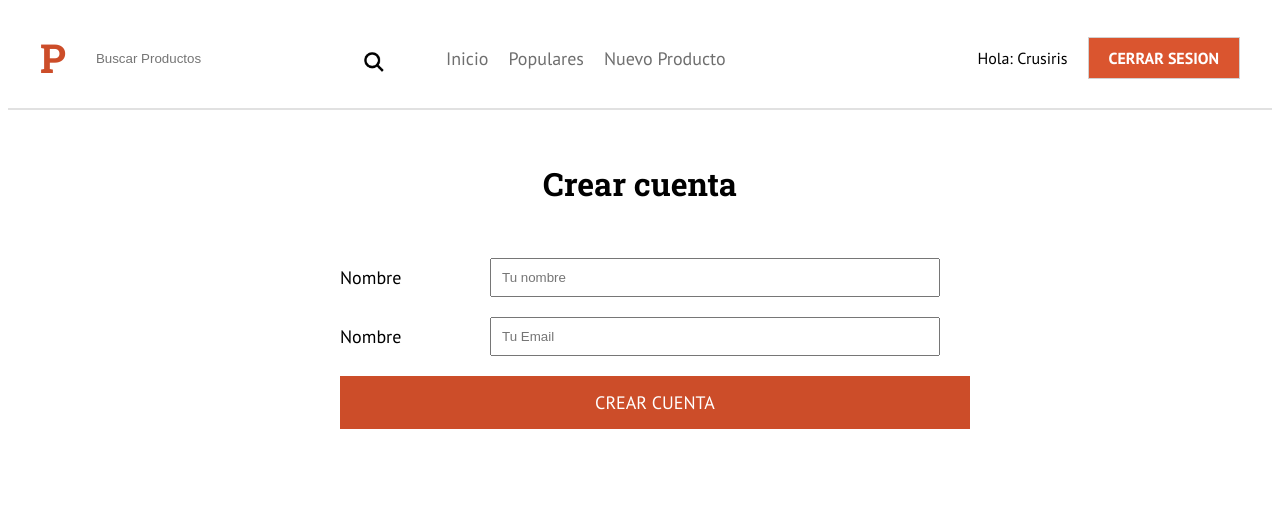
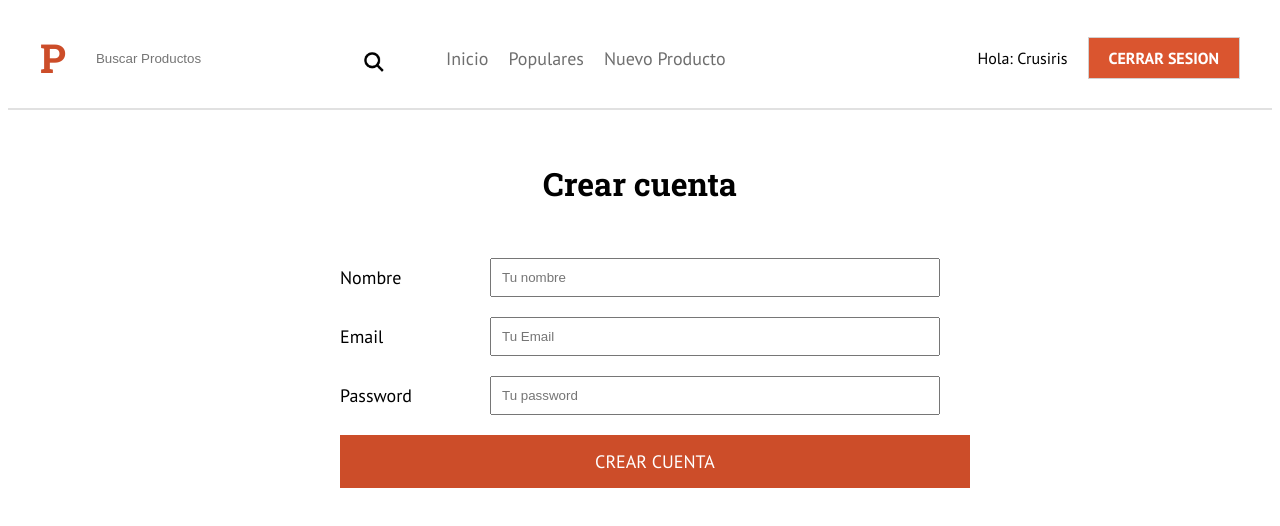
Before and after one commit to Crusiris/clonproducthunt, a Next.js app: page /crear-cuenta in a window 1280 px wide. Shown: the top 526 px of the page. Built offline with nearby package versions, Linux system fonts and the light colour scheme.

Commit message:
solucionando error en las validaciones y añadiendo configuracion de firebase

```diff
--- a/components/ui/Form.js
+++ b/components/ui/Form.js
@@ -44,3 +44,16 @@ export const Submit = styled.input`
         color:#000;
     }
 `;
+
+export const Error = styled.p`
+    background-color:red;
+    padding:1rem;
+    font-family:'PT Sans', sans-serif;
+    font-weigth:700;
+    font-size:1.4rem;
+    color:#FFF;
+    text-align:center;
+    text-transform:uppercase;
+    margin:2rem 0;
+
+`;
--- a/hooks/useValidation.js
+++ b/hooks/useValidation.js
@@ -1,46 +1,58 @@
 import React, { useState, useEffect } from 'react';
 
-const [state, setState] = useState([]);
+//Hooks Personalizado para manejar los formularios de la app
+const useValidation = (stateInitial, validate, fn) => {
 
-const useValidation = (stateInitial, validate, fn)=>{
-
-    const [value, setValue] = useState(stateInitial);
-    const [error, setError ] = useState({});
-    const [submitform, setSubmitform] = useState(false);
+    const [values, setValues] = useState(stateInitial);//State para manejar los valores del formulario.
+    const [error, setError ] = useState({});//State para manejar los errores del formulario.
+    const [submitform, setSubmitform] = useState(false); //State que maneja el valor del submit
 
     useEffect(()=> {
-
+        //Si submitform es true, entonces verificamos que no existan errores
         if(submitform){
             const notError = Object.keys(error).length === 0;
 
-            //Si no hay errores, llamamos a la función
+            //Si no hay errores, llamamos a la función que se vaya a ejecutar
             if(notError){
                 fn();
             }
             setSubmitform(false);
         }
-    },[]);
 
-    //Funcion qu obtiene datos de input
+    },[error]);
+
+    //Funcion que obtiene datos de input
     const handleChange = e => {
-        setValue({
-            ...value,
+        setValues({
+            ...values,
             [e.target.name]:e.target.value
         })
     }
+
+    //Funcion con handleBlur
+    const handleBlur = () => {
+        //pasando los valores que introduce el usuario a la funcion validar [validatecreateaccount]
+        const errorValidation = validate(values);
+        //guardando los errores encontrado es el state de errores
+        setError(errorValidation);
+    }
+
     //Enviando datos
     const handleSubmit = e => {
         e.preventDefault();
-        const errorValidation = validate(value);
+        //pasando los valores que introduce el usuario a la funcion validar [validatecreateaccount]
+        const errorValidation = validate(values);
+        //guardando los errores encontrado es el state de errores
         setError(errorValidation);
         setSubmitform(true);
     }
 
     return{
-        value,
+        values,
         error,
         submitform,
         handleChange,
+        handleBlur,
         handleSubmit
     };
 }
--- a/package.json
+++ b/package.json
@@ -10,6 +10,8 @@
   "dependencies": {
     "@emotion/core": "^10.0.28",
     "@emotion/styled": "^10.0.27",
+    "firebase": "^7.15.5",
+    "firebase-admin": "^8.13.0",
     "next": "9.4.4",
     "react": "16.13.1",
     "react-dom": "16.13.1"
--- a/pages/crear-cuenta.js
+++ b/pages/crear-cuenta.js
@@ -1,16 +1,34 @@
 import React from 'react';
 import Layout from '../components/layout/Layout';
-import { Form, Campo, Submit, TitleForm } from '../components/ui/Form';
+import { Form, Campo, Submit, TitleForm, Error } from '../components/ui/Form';
 
+//Validación
+import useValidation from '../hooks/useValidation';
+import validationCreateAccount from '../validation/validationCreateAccount';
 
+const state_initial ={
+    name:'',
+    email:'',
+    password:''
+}
 const CreateAccount = () => {
+  const { values, error, handleChange, handleBlur, handleSubmit } = useValidation(state_initial, validationCreateAccount, createCta)
+
+  //Extrayendo valores del state values
+    const {name, email, password } = values
+
+   function createCta() {
+       console.log('creando cta');
+   }
     //TODO LO QUE ESTE POR FUERA DEL MAIN, PERO DENTRO DEL RETURN SE MOSTRARA EN TODOS LOS COMPONENTES
     return (
         <div>
             <Layout>
             <>
              <TitleForm>Crear cuenta</TitleForm>
-             <Form>
+             <Form
+             onSubmit={handleSubmit} noValidate
+             >
                  <Campo>
                      <label htmlFor="name">Nombre</label>
                      <input
@@ -18,19 +36,39 @@ const CreateAccount = () => {
                          id="name"
                          name="name"
                          placeholder="Tu nombre"
+                         value={name}
+                         onChange={handleChange}
+                         onBlur={handleBlur}
                      />
                  </Campo>
-
+                    {error.name && <Error>{error.name}</Error>}
                  <Campo>
-                     <label htmlFor="email">Nombre</label>
+                     <label htmlFor="email">Email</label>
                      <input
                          type="email"
                          id="email"
                          name="email"
                          placeholder="Tu Email"
+                         value={email}
+                         onChange={handleChange}
+                         onBlur={handleBlur}
                      />
                  </Campo>
+                 {error.email && <Error>{error.email}</Error>}
 
+                 <Campo>
+                     <label htmlFor="password">Password</label>
+                     <input
+                         type="password"
+                         id="password"
+                         name="password"
+                         placeholder="Tu password"
+                         value={password}
+                         onChange={handleChange}
+                         onBlur={handleBlur}
+                     />
+                 </Campo>
+                 {error.password && <Error>{error.password}</Error>}
                  <Submit
                      type="submit"
                      value="Crear Cuenta"
--- /dev/null
+++ b/validation/validationCreateAccount.js
@@ -0,0 +1,25 @@
+export default function validationCreateAccount(values) {
+
+    let errors = {};
+
+    //Validar el nombre del usuario
+    if(!values.name){
+        errors.name = "El Nombre es Obligatorio";
+    }
+
+    //Validar email
+    if(!values.email){
+        errors.email = "El email es obligatorio";
+    } else if( !/^[A-Z0-9._%+-]+@[A-Z0-9.-]+\.[A-Z]{2,}$/i.test(values.email) ){
+        errors.email = "Introduzca un email válido";
+    }
+
+    //Validar password
+    if(!values.password){
+        errors.password = "El password es obligatorio";
+    } else if (values.password.length < 6 ){
+        errors.password="El password debe ser de al menos 6 caracteres";
+    }
+
+    return errors;
+}
```
Also changed, not shown: firebase/config.js (added, +11 -0 lines), firebase/context.js (added), firebase/firebase.js (added), firebase/index.js (added), 1 other file (tests, documents, lock files or other folders).
